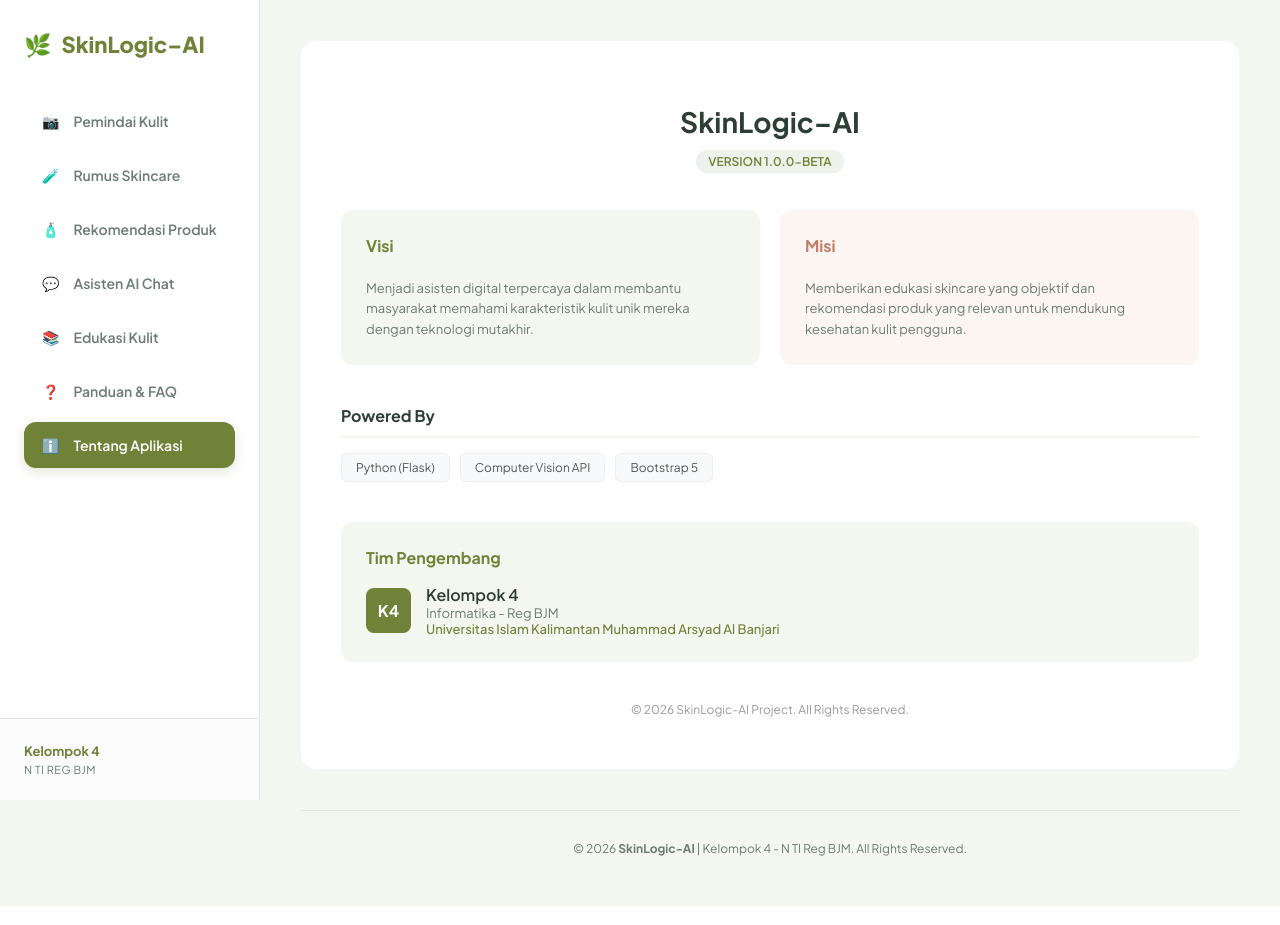
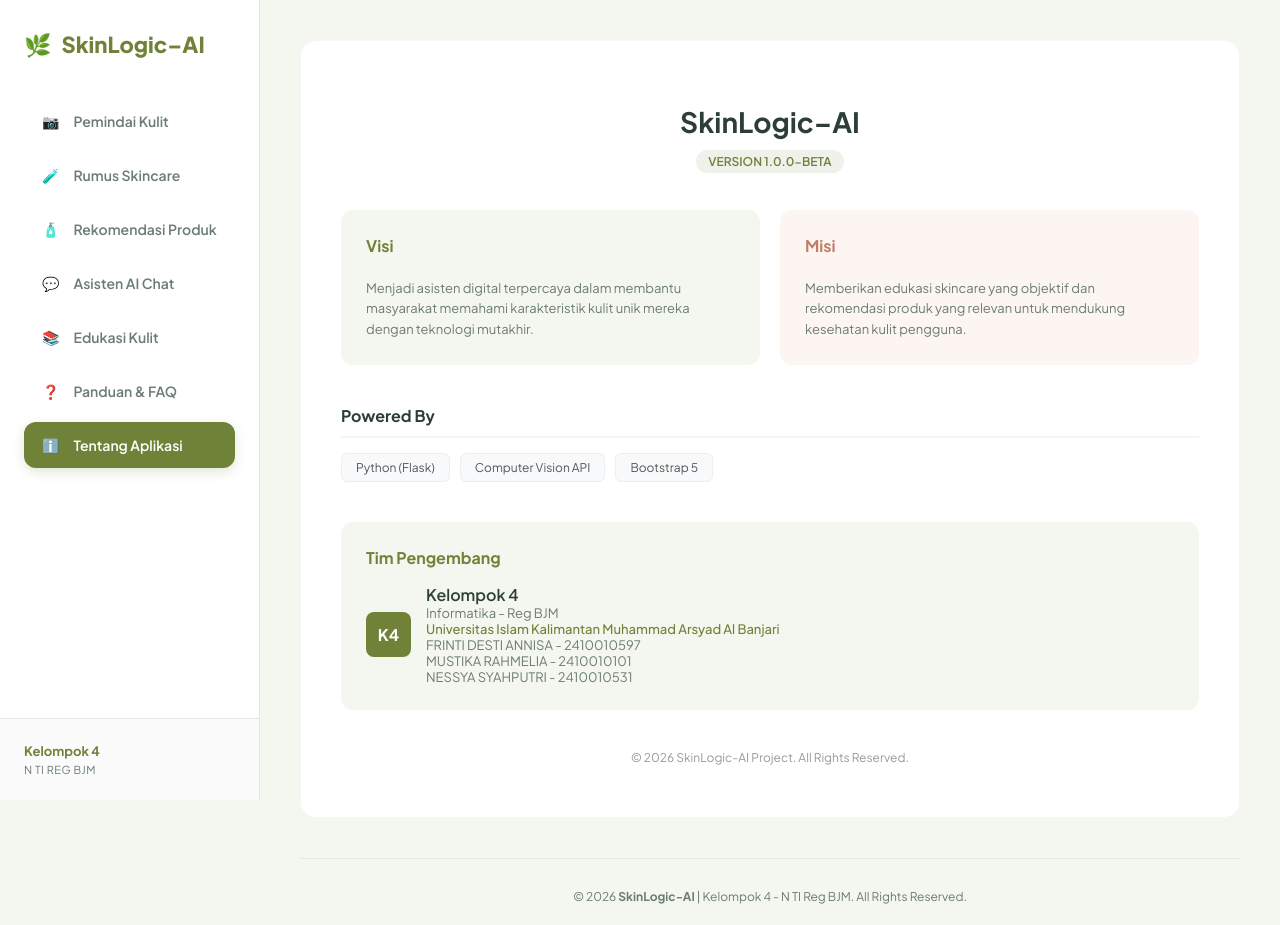
Before and after one commit to Arin2303/SkinAI, a Flask app: page /tentang in a window 1280 px wide. Shown: the top 925 px of the page. Run offline with Flask 3, Linux system fonts and the light colour scheme.

Commit message:
update nama-npm

```diff
--- a/templates/tentang.html
+++ b/templates/tentang.html
@@ -41,6 +41,9 @@
                 <p style="margin: 0; font-weight: 600; color: #2c3e35;">Kelompok 4</p>
                 <p style="margin: 0; color: #6b7c74; font-size: 13px;">Informatika - Reg BJM</p>
                 <p style="margin: 0; color: #708238; font-size: 13px; font-weight: 500;">Universitas Islam Kalimantan Muhammad Arsyad Al Banjari</p>
+                <p style="margin: 0; color: #6b7c74; font-size: 13px;">FRINTI DESTI ANNISA - 2410010597</p>
+                <p style="margin: 0; color: #6b7c74; font-size: 13px;">MUSTIKA RAHMELIA - 2410010101</p>
+                <p style="margin: 0; color: #6b7c74; font-size: 13px;">NESSYA SYAHPUTRI - 2410010531</p>
             </div>
         </div>
     </div>
```
